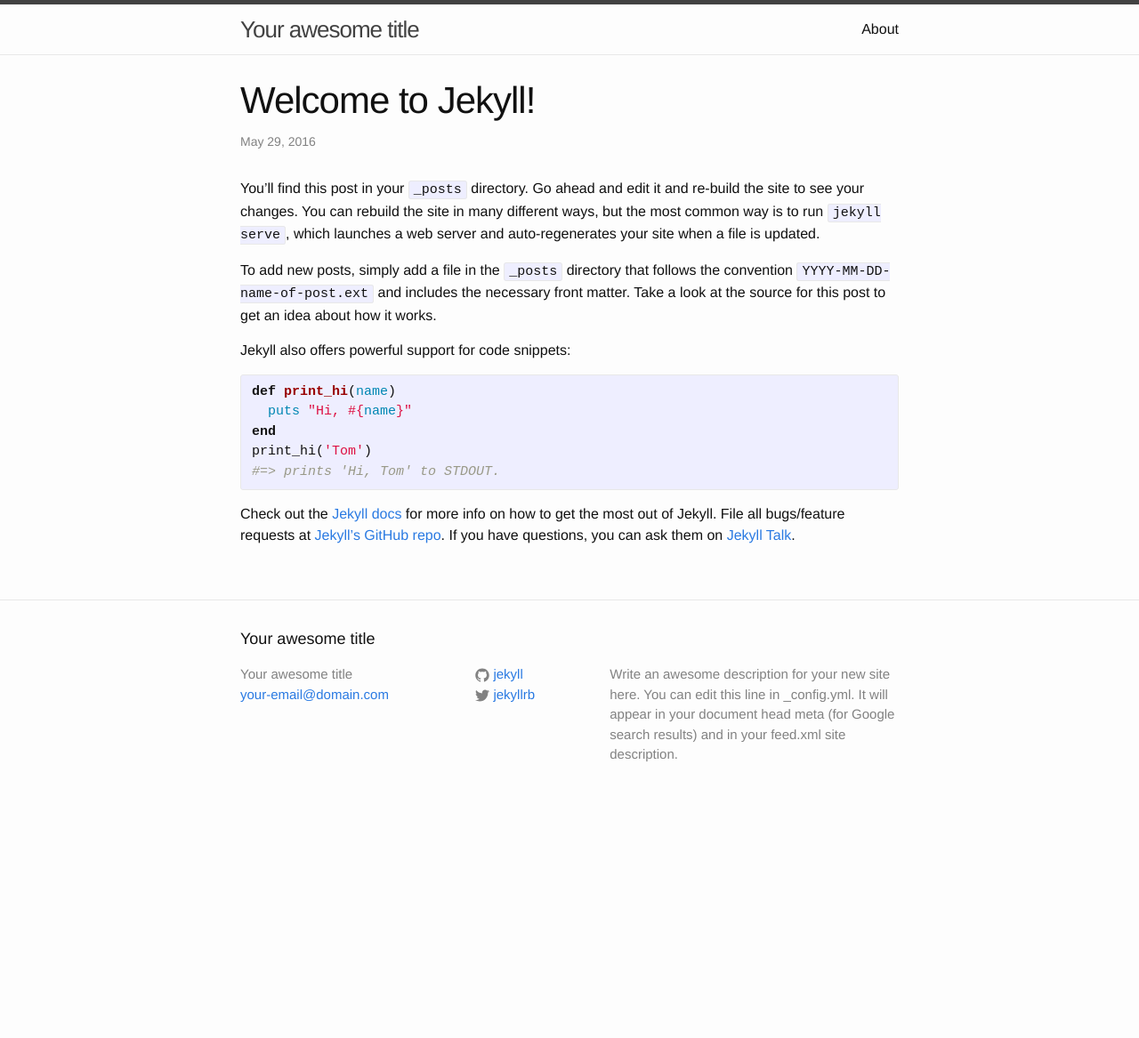
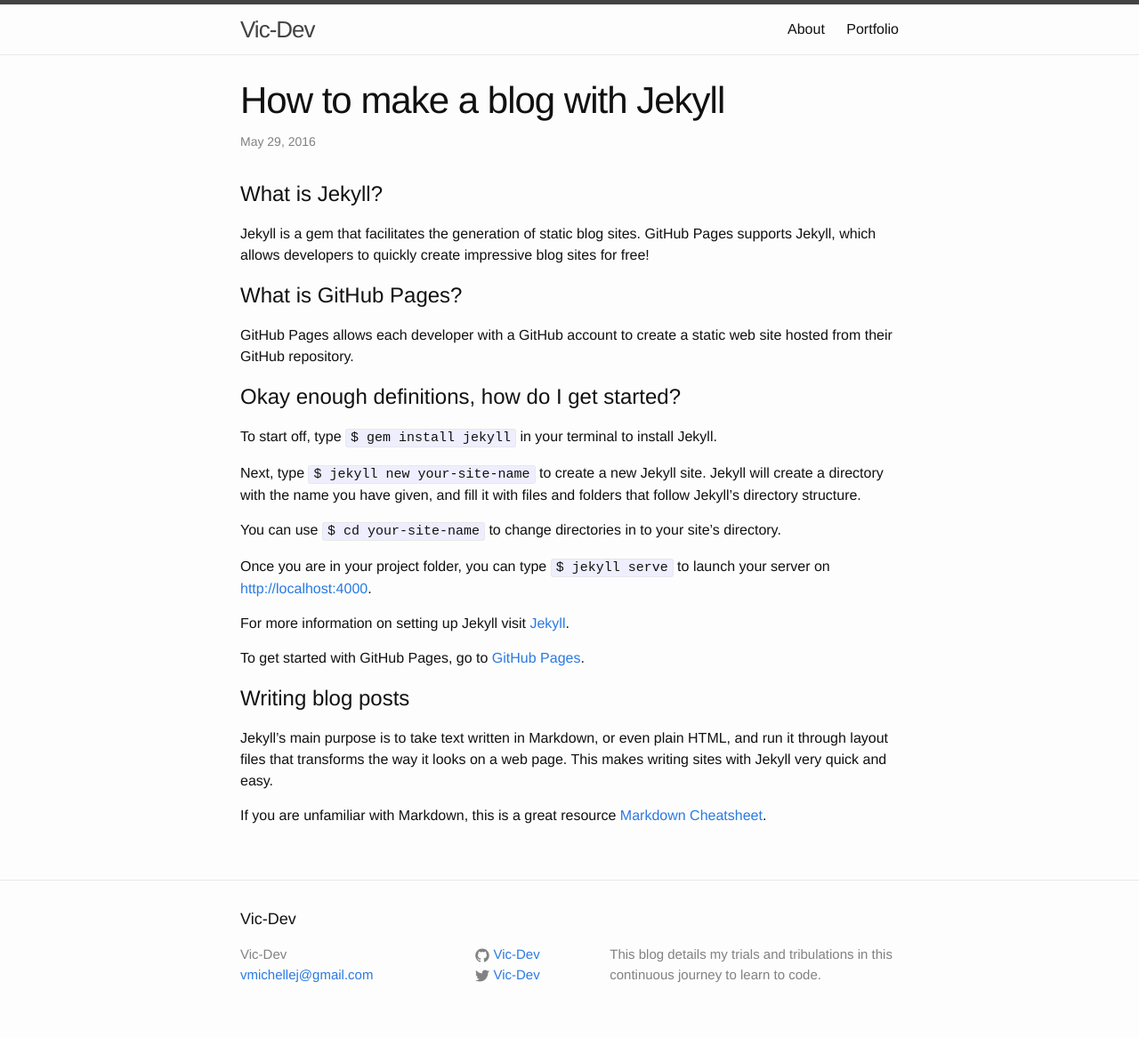
Before and after one commit to Vic-Dev/Vic-Dev.github.io, a Jekyll site: the page built from _posts/2016-05-29-welcome-to-jekyll.markdown, in a window 1280 px wide. Shown: the whole page at 89% size. Built offline with Jekyll 4.4.1, drawn with Linux system fonts in a browser that asks for light colours; before the commit the page ends 920 px from its top, so only the background shows below that.

Commit message:
Add about and first blog post

```diff
--- a/_config.yml
+++ b/_config.yml
@@ -6,16 +6,14 @@
 # 'jekyll serve'. If you change this file, please restart the server process.
 
 # Site settings
-title: Your awesome title
-email: your-email@domain.com
+title: Vic-Dev
+email: vmichellej@gmail.com
 description: > # this means to ignore newlines until "baseurl:"
-  Write an awesome description for your new site here. You can edit this
-  line in _config.yml. It will appear in your document head meta (for
-  Google search results) and in your feed.xml site description.
+  This blog details my trials and tribulations in this continuous journey to learn to code.
 baseurl: "" # the subpath of your site, e.g. /blog
-url: "http://yourdomain.com" # the base hostname & protocol for your site
-twitter_username: jekyllrb
-github_username:  jekyll
+url: "http://vic-dev.github.io/" # the base hostname & protocol for your site
+twitter_username: Vic-Dev
+github_username:  Vic-Dev
 
 # Build settings
 markdown: kramdown
--- a/_posts/2016-05-29-welcome-to-jekyll.markdown
+++ b/_posts/2016-05-29-welcome-to-jekyll.markdown
@@ -1,25 +1,38 @@
 ---
 layout: post
-title:  "Welcome to Jekyll!"
+title:  "How to make a blog with Jekyll"
 date:   2016-05-29 13:48:38 -0400
-categories: jekyll update
+categories: blog jekyll
 ---
-You’ll find this post in your `_posts` directory. Go ahead and edit it and re-build the site to see your changes. You can rebuild the site in many different ways, but the most common way is to run `jekyll serve`, which launches a web server and auto-regenerates your site when a file is updated.
 
-To add new posts, simply add a file in the `_posts` directory that follows the convention `YYYY-MM-DD-name-of-post.ext` and includes the necessary front matter. Take a look at the source for this post to get an idea about how it works.
+# What is Jekyll?
 
-Jekyll also offers powerful support for code snippets:
+Jekyll is a gem that facilitates the generation of static blog sites. GitHub Pages supports Jekyll, which allows developers to quickly create impressive blog sites for free!
 
-{% highlight ruby %}
-def print_hi(name)
-  puts "Hi, #{name}"
-end
-print_hi('Tom')
-#=> prints 'Hi, Tom' to STDOUT.
-{% endhighlight %}
 
-Check out the [Jekyll docs][jekyll-docs] for more info on how to get the most out of Jekyll. File all bugs/feature requests at [Jekyll’s GitHub repo][jekyll-gh]. If you have questions, you can ask them on [Jekyll Talk][jekyll-talk].
+# What is GitHub Pages?
 
-[jekyll-docs]: http://jekyllrb.com/docs/home
-[jekyll-gh]:   https://github.com/jekyll/jekyll
-[jekyll-talk]: https://talk.jekyllrb.com/
+GitHub Pages allows each developer with a GitHub account to create a static web site hosted from their GitHub repository.
+
+
+# Okay enough definitions, how do I get started?
+
+To start off, type `$ gem install jekyll` in your terminal to install Jekyll.
+
+Next, type `$ jekyll new your-site-name` to create a new Jekyll site. Jekyll will create a directory with the name you have
+given, and fill it with files and folders that follow Jekyll's directory structure.
+
+You can use `$ cd your-site-name` to change directories in to your site's directory.
+
+Once you are in your project folder, you can type `$ jekyll serve` to launch your server on <http://localhost:4000>.
+
+For more information on setting up Jekyll visit [Jekyll](https://jekyllrb.com/).
+
+To get started with GitHub Pages, go to [GitHub Pages](https://pages.github.com/).
+
+
+# Writing blog posts
+
+Jekyll's main purpose is to take text written in Markdown, or even plain HTML, and run it through layout files that transforms the way it looks on a web page. This makes writing sites with Jekyll very quick and easy.
+
+If you are unfamiliar with Markdown, this is a great resource [Markdown Cheatsheet](https://github.com/adam-p/markdown-here/wiki/Markdown-Cheatsheet).
```
Also changed, not shown: _projects/bet-me.md (added, +7 -0 lines), about.md (+2 -7 lines), index.html (+6 -2 lines), portfolio.md (added, +17 -0 lines), 5 other files.
